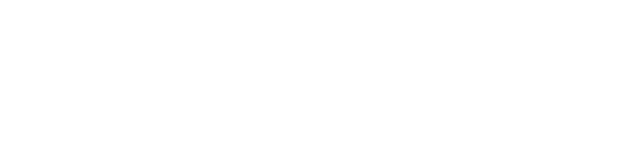
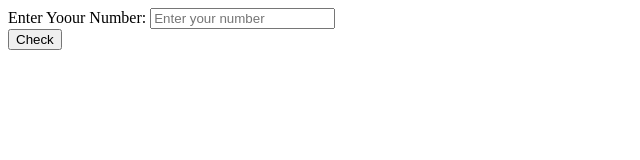
Before and after one commit to vinuwa98/Tutor, a plain HTML site: page js1/array.html in a window 1280 px wide. Shown: the whole page, without its empty margins (0-640 px from the left). Drawn offline with Linux system fonts and the light colour scheme.

Commit message:
Even Odd Cheker

```diff
--- a/js1/array.html
+++ b/js1/array.html
@@ -3,18 +3,32 @@
 <head>
     <meta charset="UTF-8">
     <meta name="viewport" content="width=device-width, initial-scale=1.0">
-    <title>Add to Array</title>
+    <title>Even Odd Cheker</title>
 </head>
 <body>
+
+    <label>Enter Yoour Number: </label>
+    <input type="number" id="number" placeholder="Enter your number" required>
+    <br>
+    <button id="btn" onclick="checkNum()">Check</button>
+    <br>
+    <div id="results"></div>
     <script>
-        console.log("Vinod Warnakulasooriya");
+        function checkNum(){
+            let num = document.getElementById("number").value;
 
-        let x = 10;
-        let y = 20;
-        let z;
+            if (num == ""){
+                alert("Please enter a number");
+                return;
+            }
 
-        z= x + y;
-        console.log(z);
+            if (num % 2 == 0){
+                document.getElementById("results").innerHTML = num + "is an even number";
+            } else {
+                document.getElementById("results").innerHTML = num + "is an odd number";
+            }
+
+        }
     </script>
 
 
```
